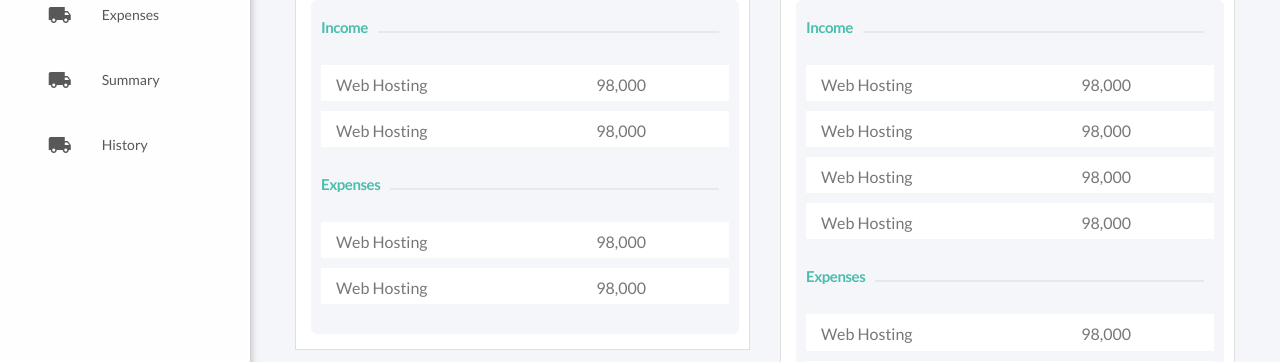
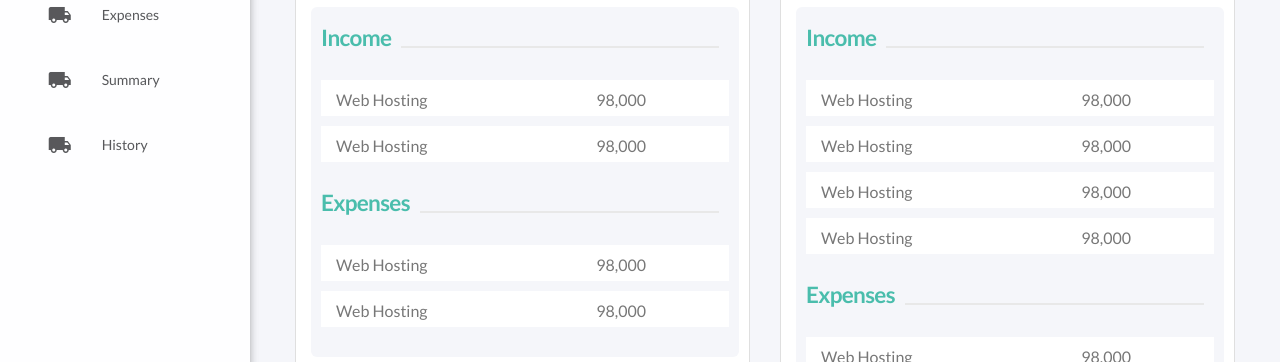
Before and after one commit to tmKamal/Budget-App-UI, a website: page admin.html in a window 1280 px wide. Shown: the part 223-585 px from the top of the page. Drawn offline with nearby package versions, Linux system fonts and the light colour scheme.

Commit message:
default font issue fixed.

```diff
--- a/sass/main.scss
+++ b/sass/main.scss
@@ -2,6 +2,7 @@ $theme-colors: (
 
   "primary": #ff4136
 );
+$font-size-base: 1.5rem;
 
 @import "node_modules/bootstrap/scss/bootstrap";//bootstrap all in one.
 @import "abstracts/variables";
```
Also changed, not shown: css/style.css.
